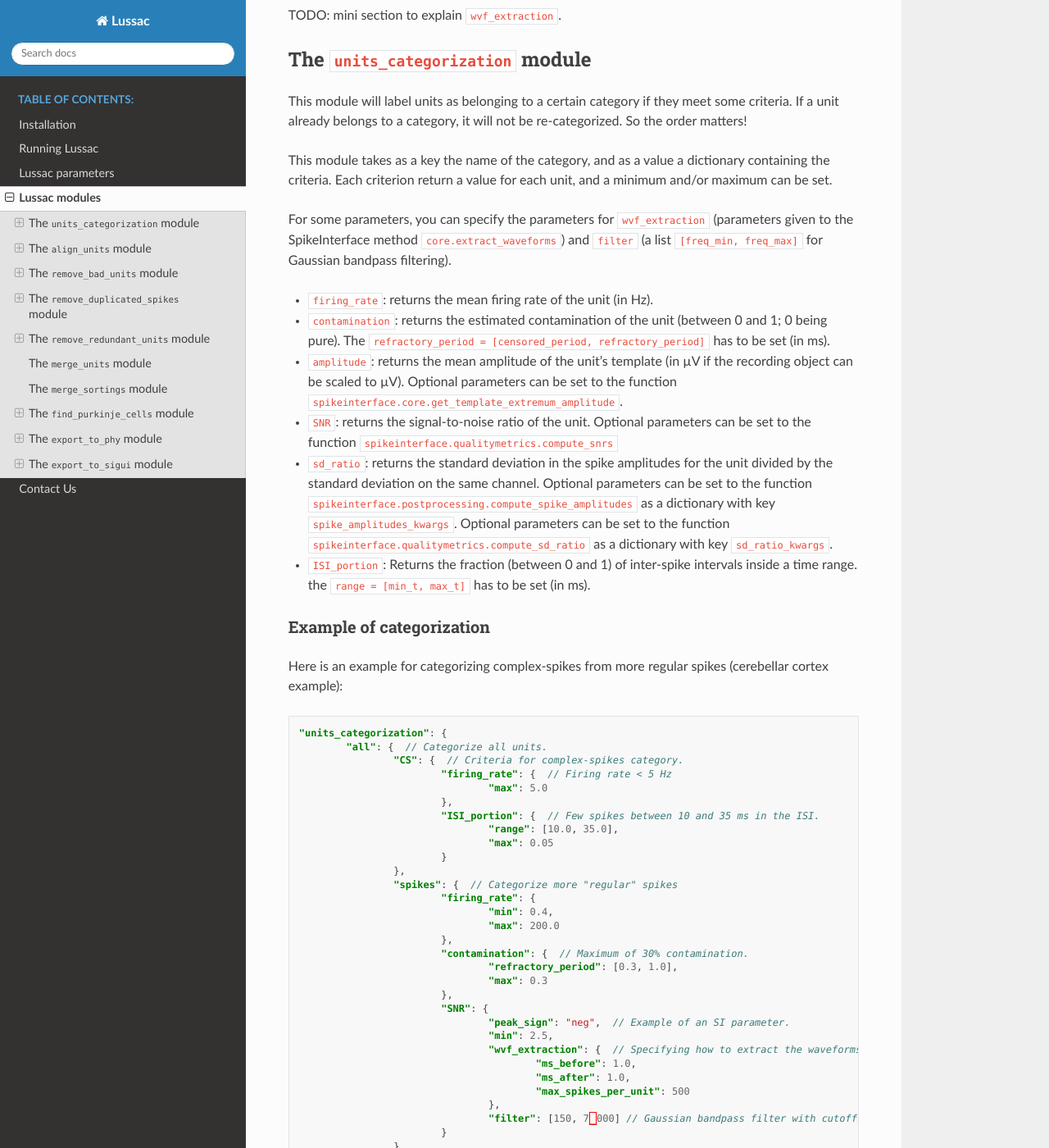
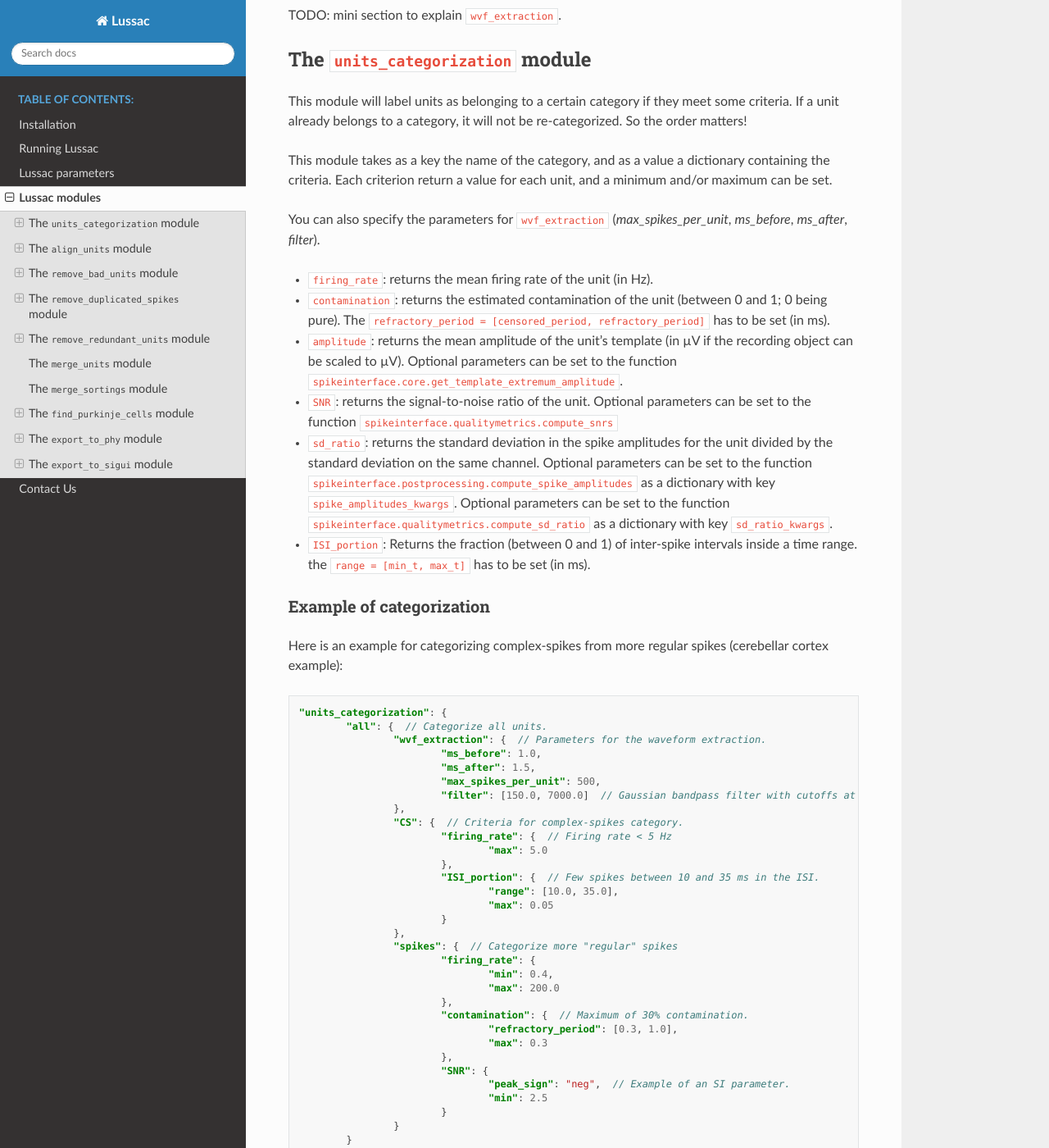
Before and after one commit to BarbourLab/lussac, a Sphinx documentation site: the page built from docs/source/modules.rst, in a window 1280 px wide and 1400 px high, scrolled down 225 px. Shown: the whole window at 82% size. Built offline with Sphinx 7.4.7 and the Read the Docs theme 2.0.0, drawn with Linux system fonts in a browser that asks for light colours; some of the changed text lies outside the part shown.

Commit message:
Updated default parameters and doc

```diff
--- a/docs/source/modules.rst
+++ b/docs/source/modules.rst
@@ -13,7 +13,7 @@ This module will label units as belonging to a certain category if they meet som
 
 This module takes as a key the name of the category, and as a value a dictionary containing the criteria. Each criterion return a value for each unit, and a minimum and/or maximum can be set.
 
-For some parameters, you can specify the parameters for :code:`wvf_extraction` (parameters given to the SpikeInterface method :code:`core.extract_waveforms`) and :code:`filter` (a list :code:`[freq_min, freq_max]` for Gaussian bandpass filtering).
+You can also specify the parameters for :code:`wvf_extraction` (`max_spikes_per_unit`, `ms_before`, `ms_after`, `filter`).
 
 - :code:`firing_rate`: returns the mean firing rate of the unit (in Hz).
 - :code:`contamination`: returns the estimated contamination of the unit (between 0 and 1; 0 being pure). The :code:`refractory_period = [censored_period, refractory_period]` has to be set (in ms).
@@ -32,6 +32,12 @@ Here is an example for categorizing complex-spikes from more regular spikes (cer
 
 	"units_categorization": {
 		"all": {  // Categorize all units.
+			"wvf_extraction": {  // Parameters for the waveform extraction.
+				"ms_before": 1.0,
+				"ms_after": 1.5,
+				"max_spikes_per_unit": 500,
+				"filter": [150.0, 7000.0]  // Gaussian bandpass filter with cutoffs at 150 and 7,000 Hz.
+			},
 			"CS": {  // Criteria for complex-spikes category.
 				"firing_rate": {  // Firing rate < 5 Hz
 					"max": 5.0
@@ -52,13 +58,7 @@ Here is an example for categorizing complex-spikes from more regular spikes (cer
 				},
 				"SNR": {
 					"peak_sign": "neg",  // Example of an SI parameter.
-					"min": 2.5,
-					"wvf_extraction": {  // Specifying how to extract the waveforms for SNR computing.
-						"ms_before": 1.0,
-						"ms_after": 1.0,
-						"max_spikes_per_unit": 500
-					},
-					"filter": [150, 7_000] // Gaussian bandpass filter with cutoffs at 150 and 7,000 Hz.
+					"min": 2.5
 				}
 			}
 		}
@@ -127,6 +127,7 @@ Example of units removal
 
 	"remove_bad_units": {
 		"CS": {  // Remove complex-spike units with contamination > 35%
+			"wvf_extraction": {},  // If you want to change how the waveforms are extracted.
 			"contamination": {
 				"refractory_period": [1.5, 25.0],
 				"max": 0.35
```
Also changed, not shown: 2 other files.
